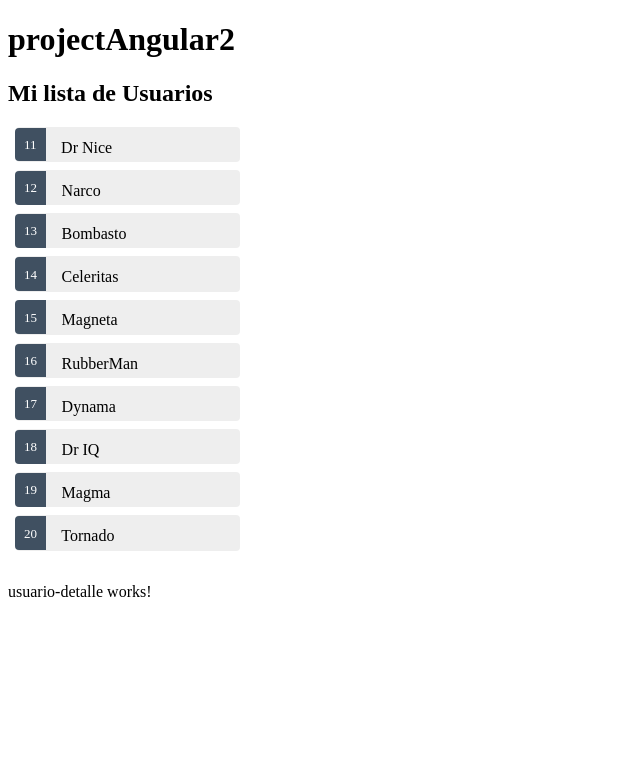
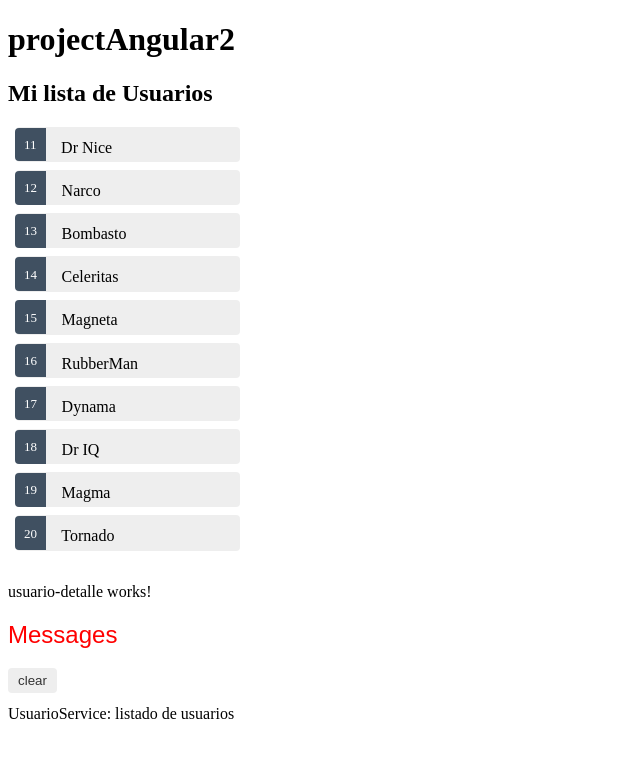
Before and after one commit to elenoGH/projectAngular2, an Angular app: page / in a window 1280 px wide. Shown: the top 758 px of the page, without its empty margins (0-640 px from the left). Built offline with nearby package versions, Linux system fonts and the light colour scheme.

Commit message:
se agrega observable metodo para traer los datos

```diff
--- a/src/app/app.component.html
+++ b/src/app/app.component.html
@@ -1,2 +1,3 @@
 <h1>{{title}}</h1>
 <app-usuarios></app-usuarios><!--este viene de usuario.components.ts de @Component-->
+<app-messages></app-messages>
--- a/src/app/app.module.ts
+++ b/src/app/app.module.ts
@@ -6,13 +6,15 @@
 import { UsuariosComponent } from './usuarios/usuarios.component';
 
 import { FormsModule } from '@angular/forms';
-import { UsuarioDetalleComponent } from './usuario-detalle/usuario-detalle.component'; // <-- NgModel lives here
+import { UsuarioDetalleComponent } from './usuario-detalle/usuario-detalle.component';
+import { MessagesComponent } from './messages/messages.component'; // <-- NgModel lives here
 
 @NgModule({
   declarations: [
     AppComponent,
     UsuariosComponent,
-    UsuarioDetalleComponent
+    UsuarioDetalleComponent,
+    MessagesComponent
   ],
   imports: [
     BrowserModule,
--- /dev/null
+++ b/src/app/message.service.ts
@@ -0,0 +1,19 @@
+import { Injectable } from '@angular/core';
+
+@Injectable({
+  providedIn: 'root'
+})
+export class MessageService {
+
+  messages: string[] = [];
+
+  constructor() { }
+
+  add(message: string) {
+    this.messages.push(message);
+  }
+
+  clear() {
+    this.messages = [];
+  }
+}
--- /dev/null
+++ b/src/app/messages/messages.component.css
@@ -0,0 +1,35 @@
+    /* MessagesComponent's private CSS styles */
+    h2 {
+        color: red;
+        font-family: Arial, Helvetica, sans-serif;
+        font-weight: lighter;
+      }
+      body {
+        margin: 2em;
+      }
+      body, input[text], button {
+        color: crimson;
+        font-family: Cambria, Georgia;
+      }
+
+      button.clear {
+        font-family: Arial;
+        background-color: #eee;
+        border: none;
+        padding: 5px 10px;
+        border-radius: 4px;
+        cursor: pointer;
+        cursor: hand;
+      }
+      button:hover {
+        background-color: #cfd8dc;
+      }
+      button:disabled {
+        background-color: #eee;
+        color: #aaa;
+        cursor: auto;
+      }
+      button.clear {
+        color: #333;
+        margin-bottom: 12px;
+      }
--- /dev/null
+++ b/src/app/messages/messages.component.html
@@ -0,0 +1,8 @@
+<div *ngIf="messageService.messages.length">
+
+    <h2>Messages</h2>
+    <button class="clear"
+            (click)="messageService.clear()">clear</button>
+    <div *ngFor='let message of messageService.messages'> {{message}} </div>
+
+</div>
--- /dev/null
+++ b/src/app/messages/messages.component.ts
@@ -0,0 +1,16 @@
+import { Component, OnInit } from '@angular/core';
+import { MessageService } from '../message.service';
+
+@Component({
+  selector: 'app-messages',
+  templateUrl: './messages.component.html',
+  styleUrls: ['./messages.component.css']
+})
+export class MessagesComponent implements OnInit {
+
+  constructor(public messageService: MessageService) {}
+
+  ngOnInit() {
+  }
+
+}
--- a/src/app/usuario.service.ts
+++ b/src/app/usuario.service.ts
@@ -4,15 +4,20 @@
 
 import { USUARIOSLIST } from './mock-usuarios';
 
+import { Observable, of } from 'rxjs';
+
+import { MessageService } from './message.service';
+
 @Injectable({
   providedIn: 'root'
 })
 export class UsuarioService {
 
-  constructor() { }
+  constructor(private messageService: MessageService) { }
 
-  getUsers(): Usuario[] {
-    return USUARIOSLIST;
+  getUsers(): Observable<Usuario[]> {
+    this.messageService.add('UsuarioService: listado de usuarios');
+    return of(USUARIOSLIST);
   }
 
 }
--- a/src/app/usuarios/usuarios.component.ts
+++ b/src/app/usuarios/usuarios.component.ts
@@ -3,6 +3,7 @@
 import { Usuario } from '../usuario';
 //importamos el mock(usuarios hard-code list) de USUARIOS
 import { USUARIOSLIST } from '../mock-usuarios';
+import { Subscriber } from 'rxjs';
 
 import { UsuarioService } from '../usuario.service';
 
@@ -39,7 +40,8 @@
   }
 
   getUsers(): void {
-    this.usuarioslist_ = this.usuarioService.getUsers();
+    this.usuarioService.getUsers().subscribe(usuarioslist_ => this.usuarioslist_ = usuarioslist_);
+
   }
 
 }
```
Also changed, not shown: 2 other files (tests, documents, lock files or other folders).
